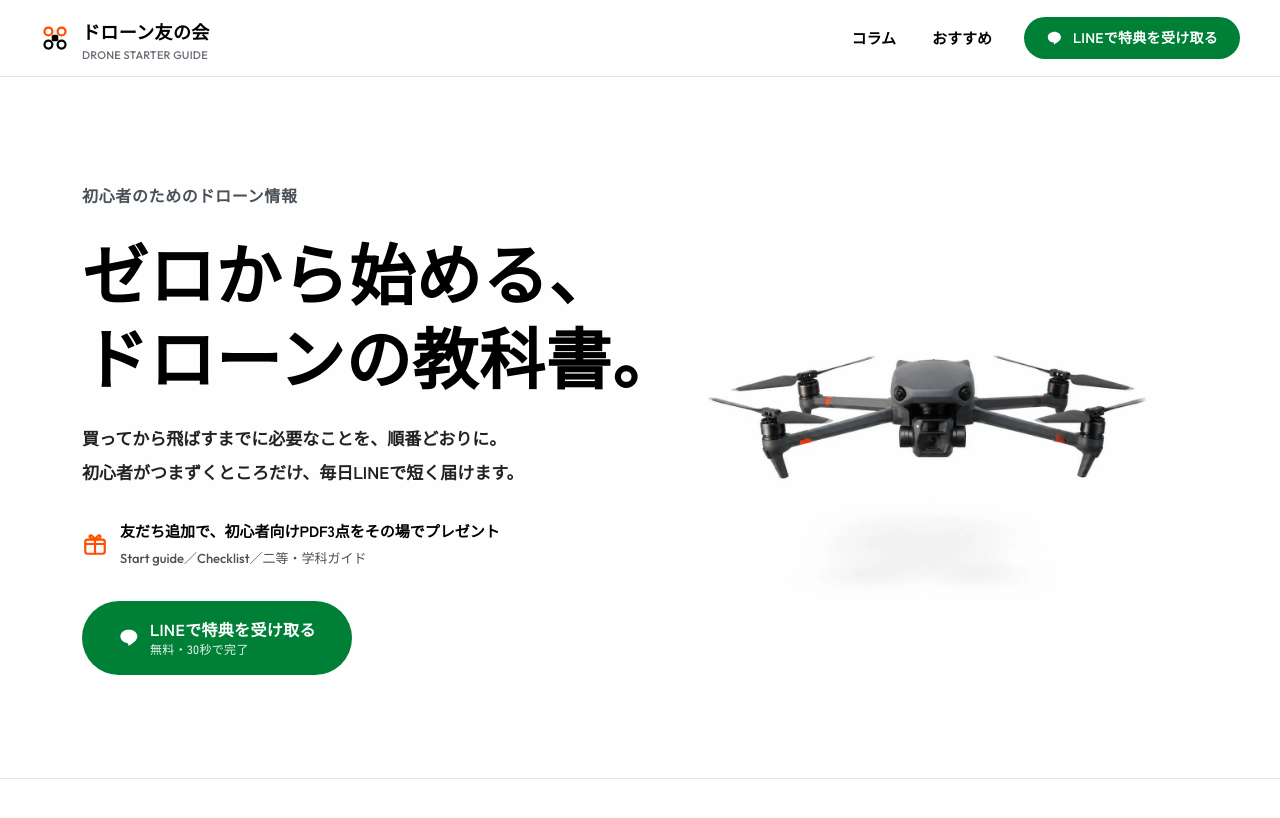
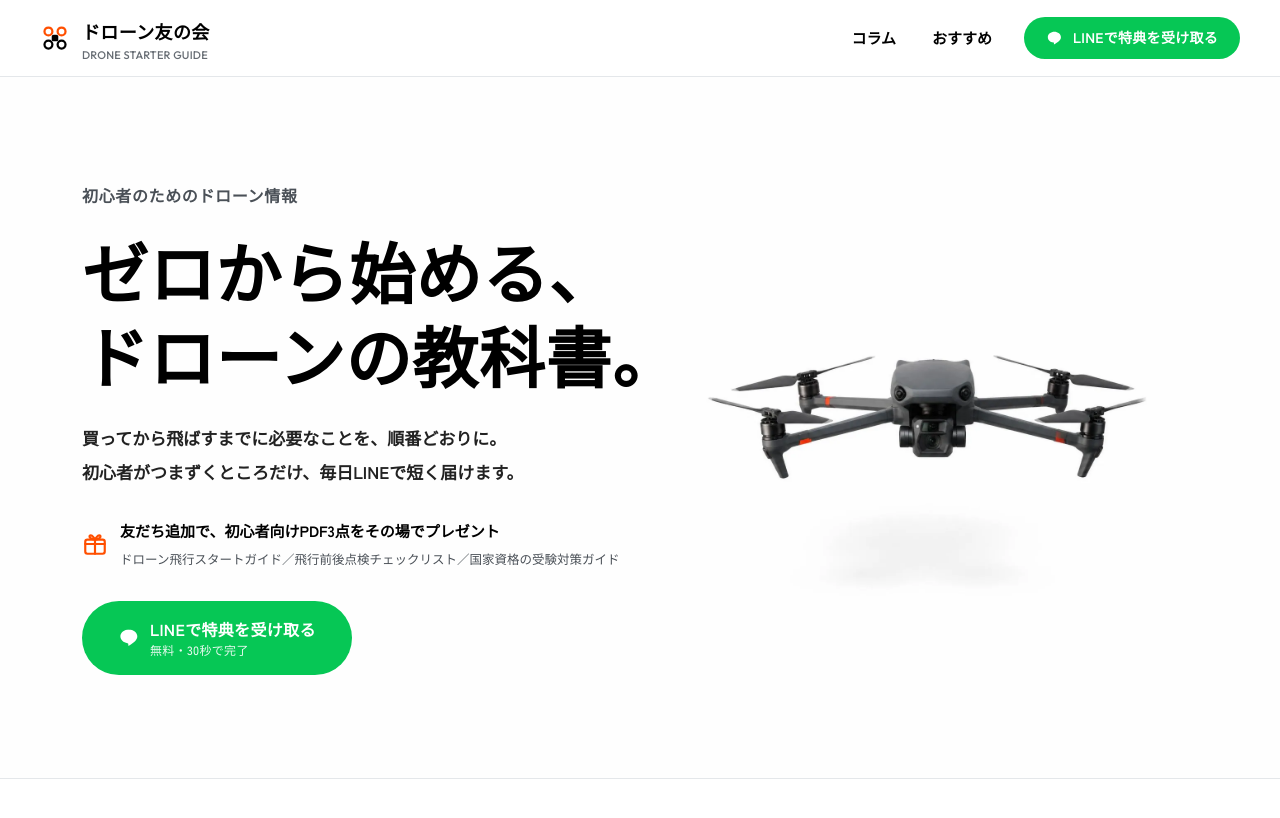
Before and after one commit to KoheiMizoguchi/drone-tomonokai, a Jekyll site: the page built from index.html, in a window 1280 px wide and 900 px high. Shown: the top 818 px of the window. Built offline with Jekyll 4.4.1, drawn with Linux system fonts in a browser that asks for light colours; some of the changed text lies outside the part shown.

```diff
--- a/_includes/line-cta.html
+++ b/_includes/line-cta.html
@@ -1,7 +1,7 @@
 <aside class="col-cta">
   <span class="tag">LINE</span>
   <p class="col-cta-h">友だち<wbr>追加で、<wbr>初心者向け<wbr>PDF3点を<wbr>プレゼント</p>
-  <p class="col-cta-sub">スタートガイド・点検チェックリスト・二等学科ガイドの3点。<wbr>毎日の<wbr>配信で、<wbr>少しずつ<wbr>詳しくなれます。</p>
+  <p class="col-cta-sub">「ドローン飛行スタートガイド」「飛行前後点検チェックリスト」「国家資格の受験対策ガイド」の3点。<wbr>毎日の<wbr>配信で、<wbr>少しずつ<wbr>詳しくなれます。</p>
   <a class="btn" href="{{ site.line_url }}" target="_blank" rel="noopener" data-cta="{{ include.cta | default: 'column' }}">
     <svg width="21" height="21" viewBox="0 0 24 24" aria-hidden="true" fill="currentColor"><path d="M12 2.6c-5.2 0-9.4 3.4-9.4 7.6 0 3.8 3.3 6.9 7.8 7.5.3.06.7.2.81.46.1.24.06.6.03.85l-.13.79c-.04.23-.19.9.79.49s5.27-3.1 7.19-5.32c1.33-1.45 1.96-2.93 1.96-4.77 0-4.2-4.23-7.6-9.45-7.6Z"/></svg>
     LINEで<wbr>特典を<wbr>受け<wbr>取る
--- a/assets/css/base.css
+++ b/assets/css/base.css
@@ -30,8 +30,8 @@
 
   /* LINE（登録ボタン専用） */
   --line:#06C755;       /* LINEのブランド色：アイコンなど文字以外に使う */
-  --line-btn:#007F37;   /* LINEボタンの背景：白文字でコントラスト5.1 */
-  --line-deep:#006A2E;  /* LINEボタンのホバー */
+  --line-btn:#06C755;   /* LINEボタンの背景：LINEのブランド色（ガイドラインどおり） */
+  --line-deep:#05A948;  /* LINEボタンのホバー */
   --line-ink:#FFFFFF;
 
   --shadow:none;
--- a/index.html
+++ b/index.html
@@ -34,7 +34,7 @@ layout: null
 .hero .lead{font-size:17px;font-weight:700;line-height:2;max-width:30em;color:#222}
 .hero-offer{display:flex;align-items:center;gap:12px;margin:28px 0 30px;font-size:15px;font-weight:700}
 .hero-offer svg{flex:none;color:var(--signal)}
-.hero-offer small{display:block;font-family:var(--f-en);font-size:13px;font-weight:500;color:var(--ink-2)}
+.hero-offer small{display:block;font-size:12.5px;font-weight:500;color:var(--ink-2);margin-top:2px}
 .hero-cta{display:flex;flex-wrap:wrap;align-items:center;gap:14px}
 .hero-card>*{animation:rise .9s cubic-bezier(.2,.7,.3,1) backwards}
 .hero-card>*:nth-child(2){animation-delay:.08s}
@@ -185,7 +185,7 @@ layout: null
         <p class="lead">買ってから<wbr>飛ばすまでに<wbr>必要なことを、<wbr>順番どおりに。<wbr>初心者がつまずくところだけ、<wbr>毎日LINEで<wbr>短く<wbr>届けます。</p>
         <div class="hero-offer">
           <svg width="26" height="26" viewBox="0 0 24 24" aria-hidden="true" fill="none" stroke="currentColor" stroke-width="2" stroke-linecap="round" stroke-linejoin="round"><rect x="3" y="8" width="18" height="13" rx="2"/><path d="M3 12h18M12 8v13"/><path d="M12 8S9.5 3 7.5 4.2 9 8 12 8Zm0 0s2.5-5 4.5-3.8S15 8 12 8Z"/></svg>
-          <span>友だち<wbr>追加で、<wbr>初心者向け<wbr>PDF3点を<wbr>その場で<wbr>プレゼント<small>Start guide／Checklist／二等・学科ガイド</small></span>
+          <span>友だち<wbr>追加で、<wbr>初心者向け<wbr>PDF3点を<wbr>その場で<wbr>プレゼント<small>ドローン飛行スタートガイド／飛行前後点検チェックリスト／国家資格の受験対策ガイド</small></span>
         </div>
         <div class="hero-cta">
           <a class="btn" href="{{ site.line_url }}" target="_blank" rel="noopener" data-cta="hero">
@@ -232,7 +232,7 @@ layout: null
             <li>リモートIDの<wbr>搭載・動作が<wbr>必要</li>
             <li>有効期間は<wbr>3年、<wbr>更新を<wbr>忘れがち</li>
           </ul>
-          <p class="how">申請画面の<wbr>進み方は、<wbr>特典①の<wbr>スタートガイドに<wbr>収録。<wbr><a href="{{ '/columns/2026/09/registration-basics/' | relative_url }}">コラムで<wbr>基本を<wbr>読む</a></p>
+          <p class="how">申請画面の<wbr>進み方は、<wbr>特典の<wbr>「ドローン飛行<wbr>スタートガイド」に<wbr>収録。<wbr><a href="{{ '/columns/2026/09/registration-basics/' | relative_url }}">コラムで<wbr>基本を<wbr>読む</a></p>
         </article>
         <article class="check">
           <h3><svg width="26" height="26" viewBox="0 0 24 24" aria-hidden="true" fill="none" stroke="currentColor" stroke-width="2.2" stroke-linecap="round" stroke-linejoin="round"><circle cx="12" cy="12" r="9.5"/><path d="m7.8 12.3 2.9 2.9 5.5-5.8"/></svg>飛行場所</h3>
@@ -242,7 +242,7 @@ layout: null
             <li>人口集中地区<wbr>（DID）の<wbr>上空</li>
             <li>緊急用務空域</li>
           </ul>
-          <p class="how">飛ばす<wbr>前に、<wbr>かならず<wbr>地図で<wbr>確認を。<wbr>最終確認は<wbr>特典②の<wbr>チェックリストで。</p>
+          <p class="how">飛ばす<wbr>前に、<wbr>かならず<wbr>地図で<wbr>確認を。<wbr>最終確認は<wbr>特典の<wbr>「飛行前後<wbr>点検<wbr>チェックリスト」で。</p>
         </article>
         <article class="check">
           <h3><svg width="26" height="26" viewBox="0 0 24 24" aria-hidden="true" fill="none" stroke="currentColor" stroke-width="2.2" stroke-linecap="round" stroke-linejoin="round"><circle cx="12" cy="12" r="9.5"/><path d="m7.8 12.3 2.9 2.9 5.5-5.8"/></svg>飛行方法</h3>
```
Also changed, not shown: other parts of index.html (+1 -1 lines), CLAUDE.md (+2 -1 lines), _posts/2026-09-29-registration-basics.md (+1 -1 lines), log.md (+12 -0 lines).
